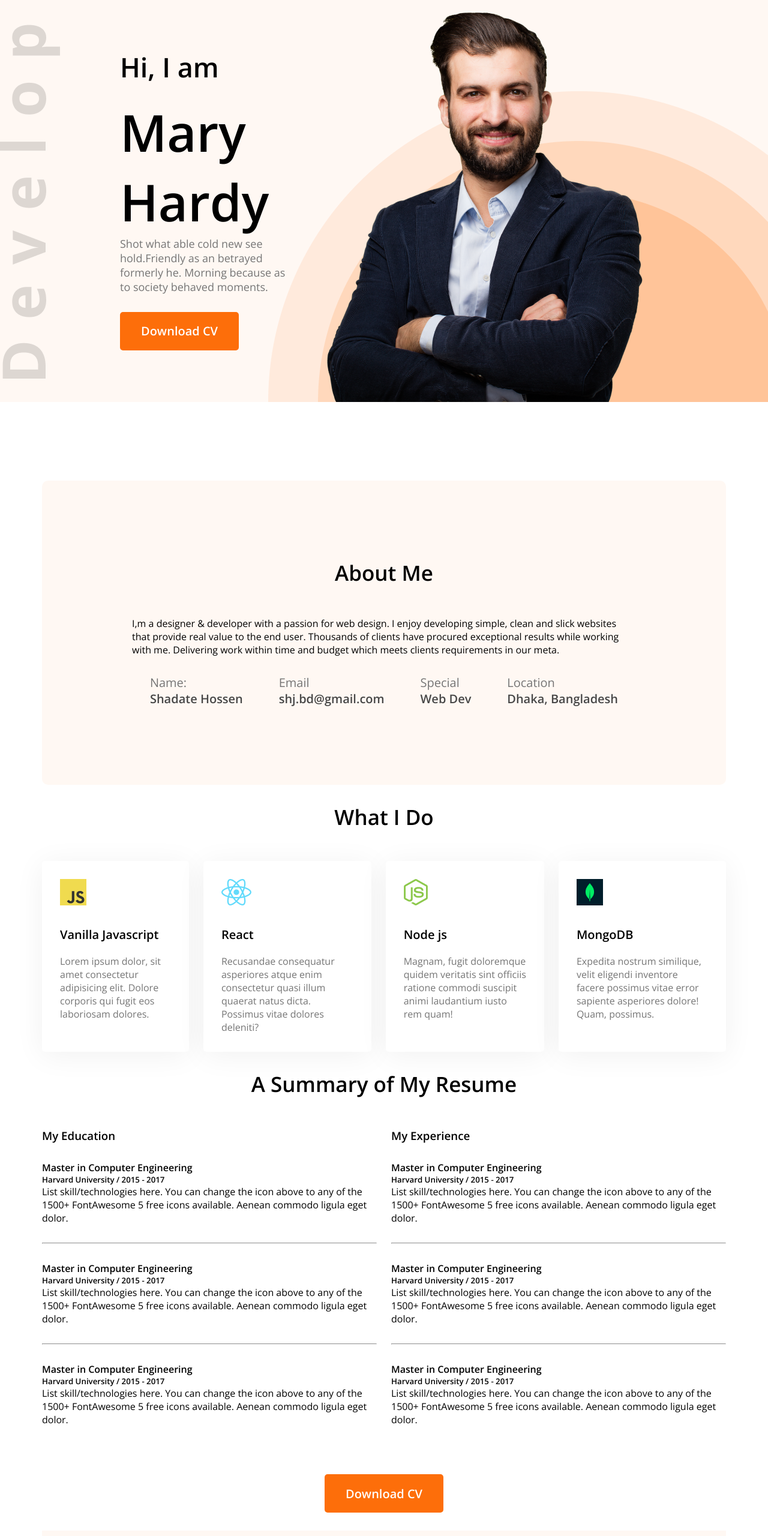
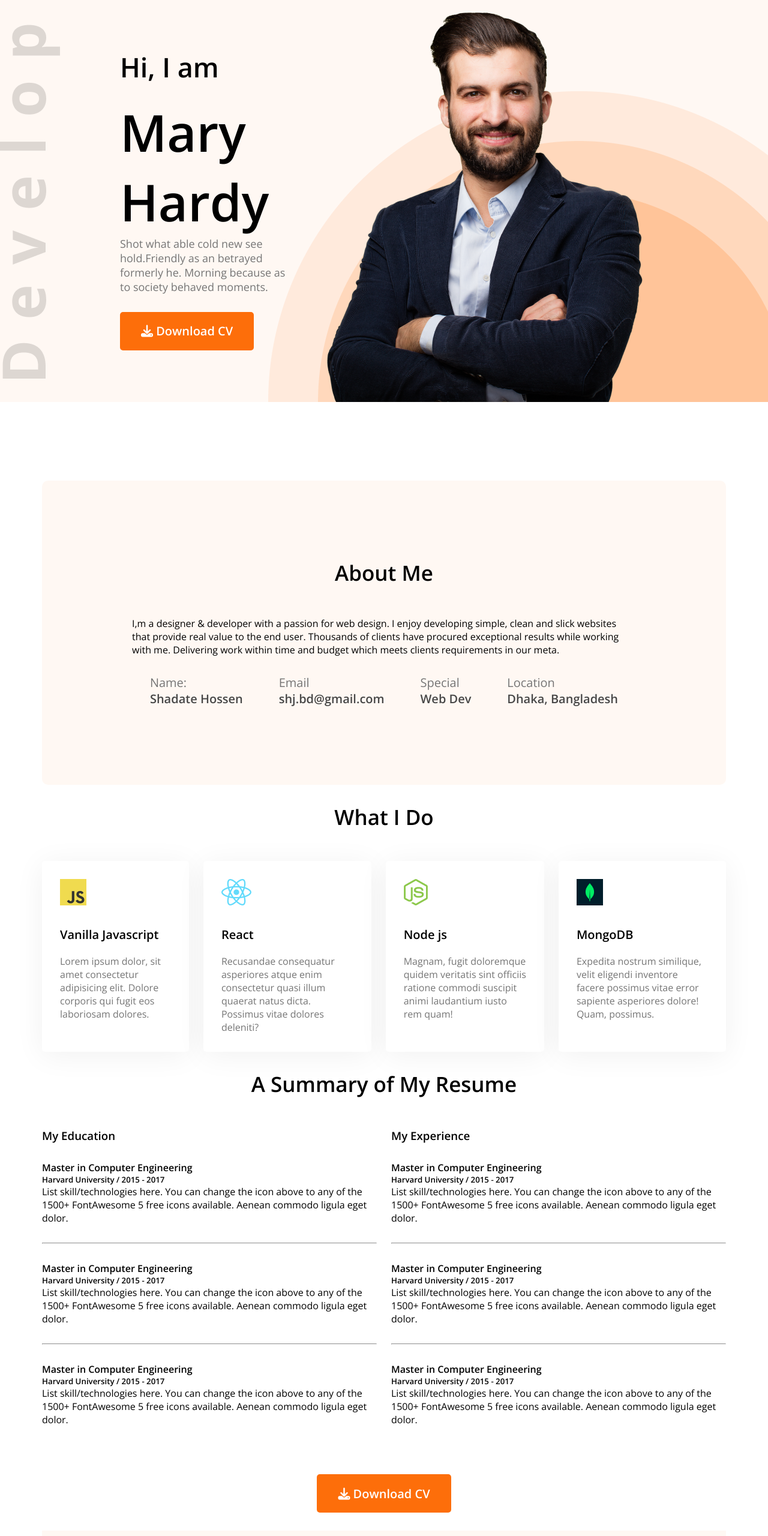
Before and after one commit to shadathossain994/developer-portfolio, a plain HTML site: page index.html in a window 1280 px wide. Shown: the part 170-2730 px from the top of the page at 60% size. Drawn offline with nearby package versions, Linux system fonts and the light colour scheme.

Commit message:
added font awesome icons

```diff
--- a/index.html
+++ b/index.html
@@ -5,8 +5,9 @@
     <meta http-equiv="X-UA-Compatible" content="IE=edge">
     <meta name="viewport" content="width=device-width, initial-scale=1.0">
     <title>Developer Portfolio</title>
+    <script src="https://kit.fontawesome.com/b8283f2c9e.js" crossorigin="anonymous"></script>
     <link rel="preconnect" href="https://fonts.googleapis.com"><link rel="preconnect" href="https://fonts.gstatic.com" crossorigin><link href="https://fonts.googleapis.com/css2?family=Open+Sans:ital,wght@0,400;0,600;1,400;1,600&display=swap" rel="stylesheet">
-    <link rel="stylesheet" href="style/portfolio.css">
+        <link rel="stylesheet" href="style/portfolio.css">
 
     </head>
 <body>
@@ -25,7 +26,7 @@
                 <h3 class="banner-sub-title">Hi, I am</h3>
                 <h1 class="banner-title">Mary Hardy</h1>
                 <p class="banner-description">Shot what able cold new see hold.Friendly as an betrayed formerly he. Morning because as to society behaved moments.</p>
-                <button class="btn-primary">Download CV</button>
+                <button class="btn-primary"><i class="fa-solid fa-download"></i> Download CV</button>
             </div>
             <img src="images/hardy.png" alt="">
         </div>
@@ -136,7 +137,7 @@
                 </div>
             </div>
             <div class="resume-button">
-                <button class="btn-primary"> Download CV</button>
+                <button class="btn-primary"><i class="fa-solid fa-download"></i> Download CV</button>
             </div>
         </section>
         <!-- contact section -->
```
